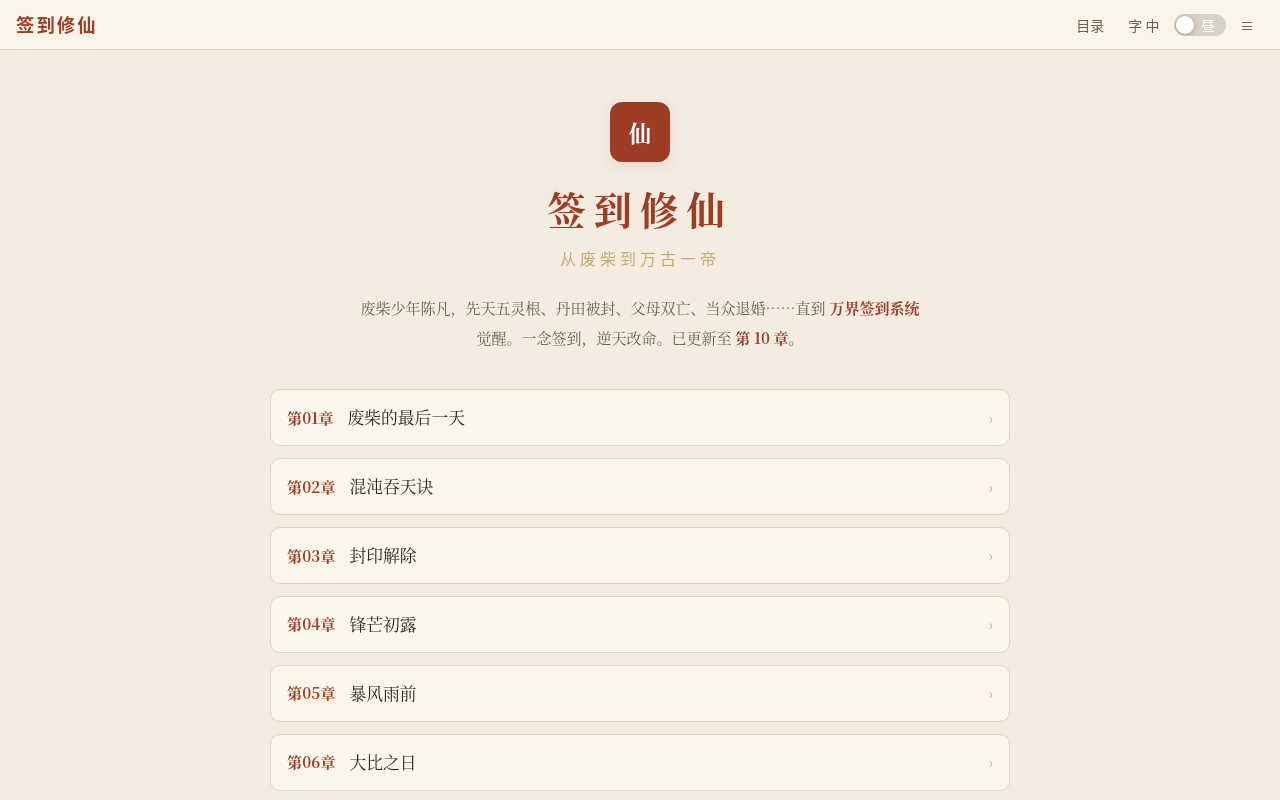
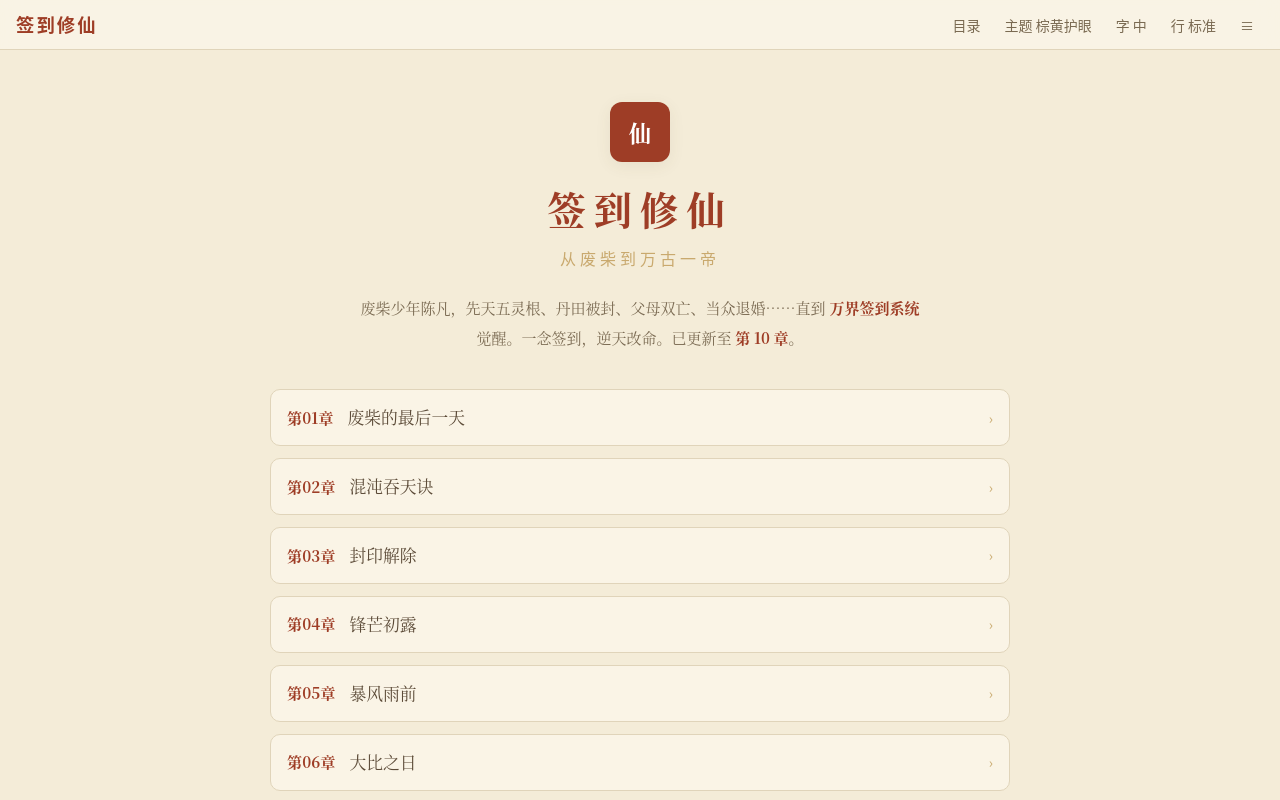
Before and after one commit to Xxcool/xiuxian-novel, a Vue app: page / in a window 1280 px wide. Shown: the top 800 px of the page. Built offline with nearby package versions, Linux system fonts and the light colour scheme.

Commit message:
feat(theme): 5 套阅读主题(sepia/paper/green/light/night)+字号行高，注册表/持久化/切换函数，外壳与阅读器同步

```diff
--- a/index.html
+++ b/index.html
@@ -6,14 +6,14 @@
     <meta name="description" content="《签到修仙：从废柴到万古一帝》——废柴少年获得系统后逆袭的修仙爽文在线阅读。" />
     <title>签到修仙：从废柴到万古一帝</title>
     <script>
-      // 早期注入主题，避免首屏白闪；与 useTheme 共用 'xx-theme' 键
+      // 早期注入主题，避免首屏白闪；与 useTheme 共用 'xx-theme' 键（存的是主题 key）
       (function () {
         try {
-          var t = localStorage.getItem('xx-theme');
-          var dark = t === 'dark' || (!t && window.matchMedia('(prefers-color-scheme: dark)').matches);
+          var k = localStorage.getItem('xx-theme');
+          var night = k === 'night' || (!k && window.matchMedia('(prefers-color-scheme: dark)').matches);
           var el = document.documentElement;
-          el.setAttribute('data-theme', dark ? 'dark' : 'light');
-          el.style.backgroundColor = dark ? '#15120e' : '#f4ece0';
+          el.setAttribute('data-theme', night ? 'dark' : 'light');
+          el.style.backgroundColor = night ? '#1a1a1a' : '#f4ecd8';
         } catch (e) {}
       })();
     </script>
--- a/src/App.vue
+++ b/src/App.vue
@@ -2,14 +2,13 @@
 import { computed } from 'vue'
 import { NConfigProvider, darkTheme } from 'naive-ui'
 import { useTheme } from './composables/useTheme'
-import { lightThemeOverrides, darkThemeOverrides } from './data/theme'
+import { getNavOverrides } from './data/theme'
 import AppNav from './components/AppNav.vue'
 
-const { isDark } = useTheme()
-const theme = computed(() => (isDark.value ? darkTheme : null))
-const themeOverrides = computed(() =>
-  isDark.value ? darkThemeOverrides : lightThemeOverrides
-)
+const { themeKey } = useTheme()
+// 夜间（night）用 Naive UI 暗色基线，其余 4 套用亮色基线 + 各自覆盖令牌
+const theme = computed(() => (themeKey.value === 'night' ? darkTheme : null))
+const themeOverrides = computed(() => getNavOverrides(themeKey.value))
 </script>
 
 <template>
--- a/src/components/AppNav.vue
+++ b/src/components/AppNav.vue
@@ -1,28 +1,40 @@
 <script setup>
-import { ref } from 'vue'
+import { ref, computed } from 'vue'
 import { useRouter, useRoute } from 'vue-router'
-import {
-  NButton,
-  NSwitch,
-  NDropdown,
-  NDrawer,
-  NDrawerContent,
-} from 'naive-ui'
+import { NButton, NDropdown, NDrawer, NDrawerContent } from 'naive-ui'
 import ChapterList from './ChapterList.vue'
 import { useTheme } from '../composables/useTheme'
 import { useReaderSettings, SCALE_LABELS } from '../composables/useReaderSettings'
+import { THEME_LIST, LINE_HEIGHT_OPTIONS, getLineHeightLabel } from '../data/theme'
 
 const router = useRouter()
 const route = useRoute()
-const { isDark, toggle } = useTheme()
-const { label, setScale } = useReaderSettings()
+const { themeKey, setTheme } = useTheme()
+const { label, setScale, lineHeight, setLineHeight } = useReaderSettings()
 const drawerOpen = ref(false)
 
-// 字号档位菜单（n-dropdown）
+// 字号档位菜单
 const sizeOptions = Object.keys(SCALE_LABELS).map((k) => ({
   label: `字号：${k}`,
   key: k,
 }))
+
+// 主题菜单（5 套）
+const themeOptions = THEME_LIST.map((t) => ({
+  label: `${t.name}（${t.desc}）`,
+  key: t.key,
+}))
+
+// 行距菜单
+const lineOptions = LINE_HEIGHT_OPTIONS.map((o) => ({
+  label: `行距：${o.label}`,
+  key: String(o.value),
+}))
+
+const currentThemeName = computed(
+  () => (THEME_LIST.find((t) => t.key === themeKey.value) || THEME_LIST[1]).name
+)
+const currentLineLabel = computed(() => getLineHeightLabel(lineHeight.value))
 
 function goHome() {
   // 从阅读页回目录时携带当前章节 slug，使首页目录高亮该章
@@ -39,25 +51,28 @@ function goHome() {
     <a class="brand" href="/" @click.prevent="goHome">签到修仙</a>
 
     <div class="nav-actions">
-      <!-- 目录：Naive n-button -->
+      <!-- 目录 -->
       <n-button quaternary size="small" @click="goHome">目录</n-button>
 
-      <!-- 字号：Naive n-dropdown + 触发按钮 -->
+      <!-- 主题：5 套护眼/夜间主题下拉 -->
+      <n-dropdown :options="themeOptions" @select="setTheme">
+        <n-button quaternary size="small">主题 {{ currentThemeName }}</n-button>
+      </n-dropdown>
+
+      <!-- 字号 -->
       <n-dropdown :options="sizeOptions" @select="setScale">
         <n-button quaternary size="small">字 {{ label }}</n-button>
       </n-dropdown>
 
-      <!-- 昼夜：Naive n-switch -->
-      <n-switch :value="isDark" @update:value="toggle">
-        <template #checked>夜</template>
-        <template #unchecked>昼</template>
-      </n-switch>
+      <!-- 行距 -->
+      <n-dropdown :options="lineOptions" @select="setLineHeight">
+        <n-button quaternary size="small">行 {{ currentLineLabel }}</n-button>
+      </n-dropdown>
 
-      <!-- 章节抽屉触发：Naive n-button -->
+      <!-- 章节抽屉 -->
       <n-button quaternary size="small" @click="drawerOpen = true">≡</n-button>
     </div>
 
-    <!-- 章节抽屉：Naive n-drawer + n-drawer-content -->
     <n-drawer v-model:show="drawerOpen" placement="right" :width="300">
       <n-drawer-content title="章节列表" :native-scrollbar="false">
         <chapter-list @pick="drawerOpen = false" />
--- a/src/components/EpubReader.vue
+++ b/src/components/EpubReader.vue
@@ -2,13 +2,15 @@
 import { ref, computed, onMounted, onBeforeUnmount, watch } from 'vue'
 import ePub from '@likecoin/epub-ts'
 import { buildEpub } from '../utils/epub-builder'
+import { getReaderTheme, THEME_LIST } from '../data/theme'
 
 const props = defineProps({
   title: { type: String, required: true },
   author: { type: String, default: '佚名' },
   html: { type: String, required: true },
-  theme: { type: String, default: 'light' }, // 'light' | 'dark'
+  themeKey: { type: String, default: 'sepia' }, // light | sepia | paper | green | night
   fontScale: { type: Number, default: 1 }, // 0.875 ~ 1.25
+  lineHeight: { type: Number, default: 1.9 }, // 1.6 ~ 2.3
   // 相邻章节 slug：到达本章末尾/开头时，翻页箭头与边界滑动会跳转到对应章节
   nextSlug: { type: String, default: '' },
   prevSlug: { type: String, default: '' },
@@ -25,22 +27,6 @@ let rendition = null
 let ro = null
 let initToken = 0
 let swipeCleanup = null
-
-// 昼夜主题经由 epub-ts themes 注入 iframe 内文，与外壳 Naive UI 配色一致
-const THEMES = {
-  light: {
-    body: { background: '#f4ece0', color: '#2b2620' },
-    h1: { color: '#9e3d26' },
-    h2: { color: '#9e3d26' },
-    a: { color: '#9e3d26' },
-  },
-  dark: {
-    body: { background: '#15120e', color: '#ddd2c2' },
-    h1: { color: '#d97757' },
-    h2: { color: '#d97757' },
-    a: { color: '#d97757' },
-  },
-}
 
 // 翻页箭头图标随边界变化：在末页且有下一章时显示「»」提示将跳下一章
 const nextLabel = computed(() => (atEnd.value && props.nextSlug ? '»' : '›'))
@@ -192,10 +178,16 @@ async function init() {
       allowScriptedContent: true,
     })
 
-    rendition.themes.register('light', THEMES.light)
-    rendition.themes.register('dark', THEMES.dark)
-    rendition.themes.select(props.theme)
-    if (props.fontScale) rendition.themes.fontSize(`${props.fontScale}rem`)
+    // 注册全部 5 套阅读器主题，按当前 themeKey 选择；字号/行高通过 override 动态注入
+    THEME_LIST.forEach((t) =>
+      rendition.themes.register(t.key, getReaderTheme(t.key))
+    )
+    rendition.themes.select(props.themeKey)
+    if (props.fontScale)
+      rendition.themes.override('font-size', `${props.fontScale}rem`)
+    if (props.lineHeight)
+      // 优先级 true：覆盖 epub-builder 内置 READER_CSS 里 body 的 line-height: 1.9
+      rendition.themes.override('line-height', String(props.lineHeight), true)
 
     await rendition.display()
     if (my !== initToken) return
@@ -250,17 +242,24 @@ watch(
 onBeforeUnmount(cleanup)
 
 watch(
-  () => props.theme,
-  (t) => {
+  () => props.themeKey,
+  (k) => {
     if (!rendition || error.value) return
-    rendition.themes.select(t)
+    rendition.themes.select(k)
   }
 )
 watch(
   () => props.fontScale,
   (s) => {
     if (!rendition || error.value) return
-    rendition.themes.fontSize(`${s}rem`)
+    rendition.themes.override('font-size', `${s}rem`)
+  }
+)
+watch(
+  () => props.lineHeight,
+  (l) => {
+    if (!rendition || error.value) return
+    rendition.themes.override('line-height', String(l), true)
   }
 )
 
@@ -277,7 +276,10 @@ defineExpose({ goNext, goPrev })
       v-if="error"
       class="reader-fallback reader-inner"
       v-html="html"
-      :style="{ fontSize: `calc(17px * ${fontScale})` }"
+      :style="{
+        fontSize: `calc(17px * ${fontScale})`,
+        lineHeight: String(lineHeight),
+      }"
     ></div>
 
     <div v-if="loading && !error" class="epub-loading">
@@ -316,6 +318,7 @@ defineExpose({ goNext, goPrev })
   width: 100%;
   height: 74vh;
   min-height: 480px;
+  background: var(--bg);
 }
 .epub-viewer {
   width: 100%;
--- a/src/composables/useReaderSettings.js
+++ b/src/composables/useReaderSettings.js
@@ -1,25 +1,44 @@
 import { ref, watch } from 'vue'
 
-const STORAGE_KEY = 'xx-reader-scale'
+const SCALE_KEY = 'xx-reader-scale'
+const LINE_KEY = 'xx-reader-line'
 
 // 字号档位 → 缩放系数（作用到 global.css 的 --reader-scale）
 export const SCALE_LABELS = { 小: 0.875, 中: 1, 大: 1.125, 特大: 1.25 }
 
-const stored = Number(localStorage.getItem(STORAGE_KEY)) || 1
+const stored = Number(localStorage.getItem(SCALE_KEY)) || 1
 const scale = ref(stored)
 const label = ref(
   Object.keys(SCALE_LABELS).find((k) => SCALE_LABELS[k] === stored) || '中'
 )
 
-function apply(v) {
+function applyScale(v) {
   document.documentElement.style.setProperty('--reader-scale', String(v))
 }
-apply(scale.value)
+applyScale(scale.value)
+
+// 行距（作用到 global.css 的 --reader-line，并被 EpubReader 通过 epub-ts override 应用到内文）
+const storedLine = Number(localStorage.getItem(LINE_KEY)) || 1.9
+const lineHeight = ref(storedLine)
+
+function applyLine(v) {
+  document.documentElement.style.setProperty('--reader-line', String(v))
+}
+applyLine(lineHeight.value)
 
 watch(scale, (v) => {
-  apply(v)
+  applyScale(v)
   try {
-    localStorage.setItem(STORAGE_KEY, String(v))
+    localStorage.setItem(SCALE_KEY, String(v))
+  } catch (e) {
+    /* 忽略写入失败 */
+  }
+})
+
+watch(lineHeight, (v) => {
+  applyLine(v)
+  try {
+    localStorage.setItem(LINE_KEY, String(v))
   } catch (e) {
     /* 忽略写入失败 */
   }
@@ -29,9 +48,13 @@ export function useReaderSettings() {
   return {
     scale,
     label,
+    lineHeight,
     setScale: (k) => {
       scale.value = SCALE_LABELS[k]
       label.value = k
     },
+    setLineHeight: (v) => {
+      lineHeight.value = Number(v)
+    },
   }
 }
--- a/src/composables/useTheme.js
+++ b/src/composables/useTheme.js
@@ -1,28 +1,59 @@
-import { ref, watch } from 'vue'
+import { ref, computed, watch } from 'vue'
+import {
+  getTheme,
+  getShellVars,
+  isDarkKey,
+  DEFAULT_DAY,
+  DEFAULT_NIGHT,
+} from '../data/theme'
 
 const STORAGE_KEY = 'xx-theme'
 
+function initialKey() {
+  try {
+    const stored = localStorage.getItem(STORAGE_KEY)
+    if (stored && getTheme(stored)) return stored
+  } catch (e) {
+    /* 忽略隐私模式等读取失败 */
+  }
+  const prefersDark =
+    typeof window !== 'undefined' &&
+    window.matchMedia &&
+    window.matchMedia('(prefers-color-scheme: dark)').matches
+  return prefersDark ? DEFAULT_NIGHT : DEFAULT_DAY
+}
+
 // 模块级单例：所有组件共享同一主题状态
-const isDark = ref(
-  typeof document !== 'undefined' &&
-    document.documentElement.getAttribute('data-theme') === 'dark'
-)
+const themeKey = ref(initialKey())
 
-watch(isDark, (v) => {
-  const theme = v ? 'dark' : 'light'
-  document.documentElement.setAttribute('data-theme', theme)
+// 把主题的外壳 CSS 变量 + data-theme 写到 documentElement，并持久化
+function applyDom(key) {
+  const el = document.documentElement
+  const vars = getShellVars(key)
+  Object.entries(vars).forEach(([k, v]) => el.style.setProperty(k, v))
+  el.setAttribute('data-theme', isDarkKey(key) ? 'dark' : 'light')
   try {
-    localStorage.setItem(STORAGE_KEY, theme)
+    localStorage.setItem(STORAGE_KEY, key)
   } catch (e) {
-    /* 忽略隐私模式等写入失败 */
+    /* 忽略写入失败 */
   }
-})
+}
+
+applyDom(themeKey.value)
+
+watch(themeKey, applyDom)
 
 export function useTheme() {
   return {
-    isDark,
-    toggle: () => {
-      isDark.value = !isDark.value
+    themeKey,
+    isDark: computed(() => isDarkKey(themeKey.value)),
+    setTheme: (k) => {
+      if (getTheme(k)) themeKey.value = k
+    },
+    cycleTheme: () => {
+      const order = ['light', 'sepia', 'paper', 'green', 'night']
+      const i = order.indexOf(themeKey.value)
+      themeKey.value = order[(i + 1) % order.length]
     },
   }
 }
--- a/src/data/theme.js
+++ b/src/data/theme.js
@@ -1,42 +1,100 @@
-// Naive UI 主题覆盖：把 DESIGN.md 第 3 节设计令牌灌进框架组件。
-// 正文排版令牌（颜色/字号/行高）走 global.css 的 CSS 变量，不在此重复定义，避免双来源。
+// 阅读主题注册表：单一来源，驱动「阅读器内文 + 外壳 Naive UI + 全局 CSS 变量」。
+//
+// 5 套主题的背景/文字严格按需求配置：
+//   light 纯白 / sepia 棕黄护眼 / paper 宣纸浅黄 / green 豆沙浅绿 / night 深灰夜间
+// 白天默认首选 sepia，夜间默认首选 night（见 useTheme 的初始值）。
 
-export const lightThemeOverrides = {
-  common: {
-    primaryColor: '#9e3d26',
-    primaryColorHover: '#b8603f',
-    primaryColorPressed: '#873322',
-    primaryColorSuppl: '#b8603f',
-    bodyColor: '#f4ece0',
-    cardColor: '#fbf6ec',
-    modalColor: '#fbf6ec',
-    popoverColor: '#fbf6ec',
-    textColorBase: '#2b2620',
-    textColor2: '#6b5d4a',
-    textColor3: '#6b5d4a',
-    borderColor: '#e3d6c0',
-    borderRadius: '10px',
-    fontFamily:
-      "'PingFang SC','Microsoft YaHei','Noto Sans CJK SC',system-ui,sans-serif",
-  },
+export const THEME_LIST = [
+  { key: 'light', name: '纯白', bg: '#ffffff', text: '#222222', desc: '强光白天' },
+  { key: 'sepia', name: '棕黄护眼', bg: '#f4ecd8', text: '#5c4b38', desc: '最通用护眼' },
+  { key: 'paper', name: '宣纸浅黄', bg: '#fff9e8', text: '#333333', desc: '仿纸质书' },
+  { key: 'green', name: '豆沙浅绿', bg: '#C7EDCC', text: '#2c4230', desc: '经典电脑护眼色' },
+  { key: 'night', name: '深灰夜间', bg: '#1a1a1a', text: '#cccccc', desc: 'LCD 屏幕夜间首选' },
+]
+
+// 外壳配套令牌（bg-elev 用于卡片/弹层；textSoft 用于次要文字；accent 用于强调色）
+const SHELL = {
+  light: { bgElev: '#f5f5f5', textSoft: '#555555', accent: '#9e3d26', accentSoft: '#b8603f', border: '#e5e5e5', shadow: 'rgba(0,0,0,0.08)' },
+  sepia: { bgElev: '#faf4e6', textSoft: '#7a6a52', accent: '#9e3d26', accentSoft: '#b8603f', border: '#e0d4ba', shadow: 'rgba(92,75,56,0.08)' },
+  paper: { bgElev: '#fffdf5', textSoft: '#666666', accent: '#9e3d26', accentSoft: '#b8603f', border: '#e8e0c8', shadow: 'rgba(51,51,51,0.08)' },
+  green: { bgElev: '#d6f2da', textSoft: '#4a6b50', accent: '#9e3d26', accentSoft: '#b8603f', border: '#a9d8b0', shadow: 'rgba(44,66,48,0.10)' },
+  night: { bgElev: '#242424', textSoft: '#9a8c78', accent: '#d97757', accentSoft: '#e08c6c', border: '#333333', shadow: 'rgba(0,0,0,0.5)' },
 }
 
-export const darkThemeOverrides = {
-  common: {
-    primaryColor: '#d97757',
-    primaryColorHover: '#e08c6c',
-    primaryColorPressed: '#c76647',
-    primaryColorSuppl: '#e08c6c',
-    bodyColor: '#15120e',
-    cardColor: '#211c16',
-    modalColor: '#211c16',
-    popoverColor: '#211c16',
-    textColorBase: '#ddd2c2',
-    textColor2: '#9a8c78',
-    textColor3: '#9a8c78',
-    borderColor: '#3a322a',
-    borderRadius: '10px',
-    fontFamily:
-      "'PingFang SC','Microsoft YaHei','Noto Sans CJK SC',system-ui,sans-serif",
-  },
+export const GOLD = '#c9a96e'
+export const DEFAULT_DAY = 'sepia'
+export const DEFAULT_NIGHT = 'night'
+
+export function isDarkKey(key) {
+  return key === 'night'
 }
+
+export function getTheme(key) {
+  return THEME_LIST.find((t) => t.key === key) || THEME_LIST[1]
+}
+
+// 阅读器（epub-ts）主题：直接注入 iframe 内文。标题沿用正文色，保持护眼一致性。
+export function getReaderTheme(key) {
+  const t = getTheme(key)
+  return {
+    body: { background: t.bg, color: t.text },
+    h1: { color: t.text },
+    h2: { color: t.text },
+    h3: { color: t.text },
+    a: { color: t.text },
+  }
+}
+
+// Naive UI 主题覆盖（外壳组件：按钮/抽屉/下拉/开关）
+export function getNavOverrides(key) {
+  const t = getTheme(key)
+  const s = SHELL[key] || SHELL.sepia
+  return {
+    common: {
+      primaryColor: s.accent,
+      primaryColorHover: s.accentSoft,
+      primaryColorPressed: s.accentSoft,
+      primaryColorSuppl: s.accentSoft,
+      bodyColor: t.bg,
+      cardColor: s.bgElev,
+      modalColor: s.bgElev,
+      popoverColor: s.bgElev,
+      textColorBase: t.text,
+      textColor2: s.textSoft,
+      textColor3: s.textSoft,
+      borderColor: s.border,
+      borderRadius: '10px',
+      fontFamily:
+        "'PingFang SC','Microsoft YaHei','Noto Sans CJK SC',system-ui,sans-serif",
+    },
+  }
+}
+
+// 外壳 CSS 变量：驱动 global.css 的设计令牌，使整页（导航/目录/卡片）随主题变化
+export function getShellVars(key) {
+  const t = getTheme(key)
+  const s = SHELL[key] || SHELL.sepia
+  return {
+    '--bg': t.bg,
+    '--bg-elev': s.bgElev,
+    '--text': t.text,
+    '--text-soft': s.textSoft,
+    '--accent': s.accent,
+    '--accent-soft': s.accentSoft,
+    '--gold': GOLD,
+    '--border': s.border,
+    '--shadow': s.shadow,
+  }
+}
+
+// 行距档位（作用于阅读器内文与回退阅读器）
+export const LINE_HEIGHT_OPTIONS = [
+  { label: '紧凑', value: 1.6 },
+  { label: '标准', value: 1.9 },
+  { label: '宽松', value: 2.3 },
+]
+
+export function getLineHeightLabel(v) {
+  const o = LINE_HEIGHT_OPTIONS.find((o) => o.value === Number(v))
+  return o ? o.label : '标准'
+}
--- a/src/styles/global.css
+++ b/src/styles/global.css
@@ -16,6 +16,7 @@
   --sans: 'PingFang SC', 'Microsoft YaHei', 'Noto Sans CJK SC', system-ui,
     sans-serif;
   --reader-scale: 1;
+  --reader-line: 1.9;
   --dur-fast: 150ms;
   --dur-normal: 300ms;
 }
@@ -121,7 +122,7 @@ body {
 .reader-inner {
   font-family: var(--serif);
   font-size: calc(17px * var(--reader-scale));
-  line-height: 1.9;
+  line-height: var(--reader-line);
   color: var(--text);
 }
 .reader-inner h1 {
--- a/src/utils/epub-builder.js
+++ b/src/utils/epub-builder.js
@@ -1,6 +1,6 @@
 import JSZip from 'jszip'
 
-// 阅读区基础排版（字号由 epub-ts themes.fontSize 统一控制，这里只定版式）
+// 阅读区基础排版（字号/行高由 EpubReader 通过 epub-ts themes.override 动态控制，这里只定版式）
 const READER_CSS = `
 body {
   font-family: 'Songti SC','STSong','Noto Serif CJK SC','Source Han Serif SC','SimSun',serif;
--- a/src/views/Chapter.vue
+++ b/src/views/Chapter.vue
@@ -12,8 +12,8 @@ import EpubReader from '../components/EpubReader.vue'
 
 const route = useRoute()
 const router = useRouter()
-const { isDark } = useTheme()
-const { scale } = useReaderSettings()
+const { themeKey } = useTheme()
+const { scale, lineHeight } = useReaderSettings()
 
 // slug 必须做成响应式：同一 Chapter 组件在章节间跳转时会被 Vue Router 复用，
 // 若用普通 const 捕获 route.params.slug，切换章节后内容/相邻章节不会更新（表现为“点了下一章没跳转”）
@@ -53,8 +53,9 @@ function onNavigate(slug) {
     <epub-reader
       :title="chapterTitle"
       :html="html"
-      :theme="isDark ? 'dark' : 'light'"
+      :theme-key="themeKey"
       :font-scale="scale"
+      :line-height="lineHeight"
       :next-slug="neighbor.next?.slug || ''"
       :prev-slug="neighbor.prev?.slug || ''"
       @progress="onProgress"
```
